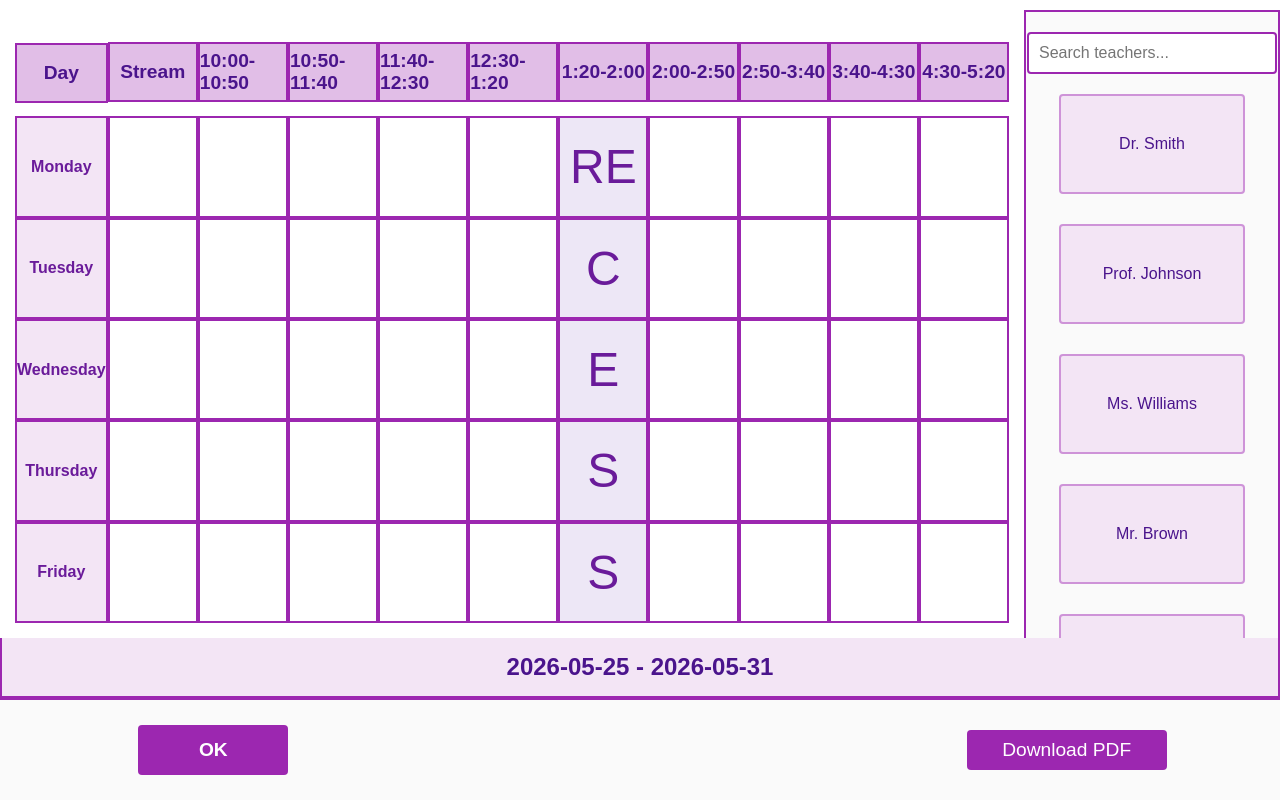
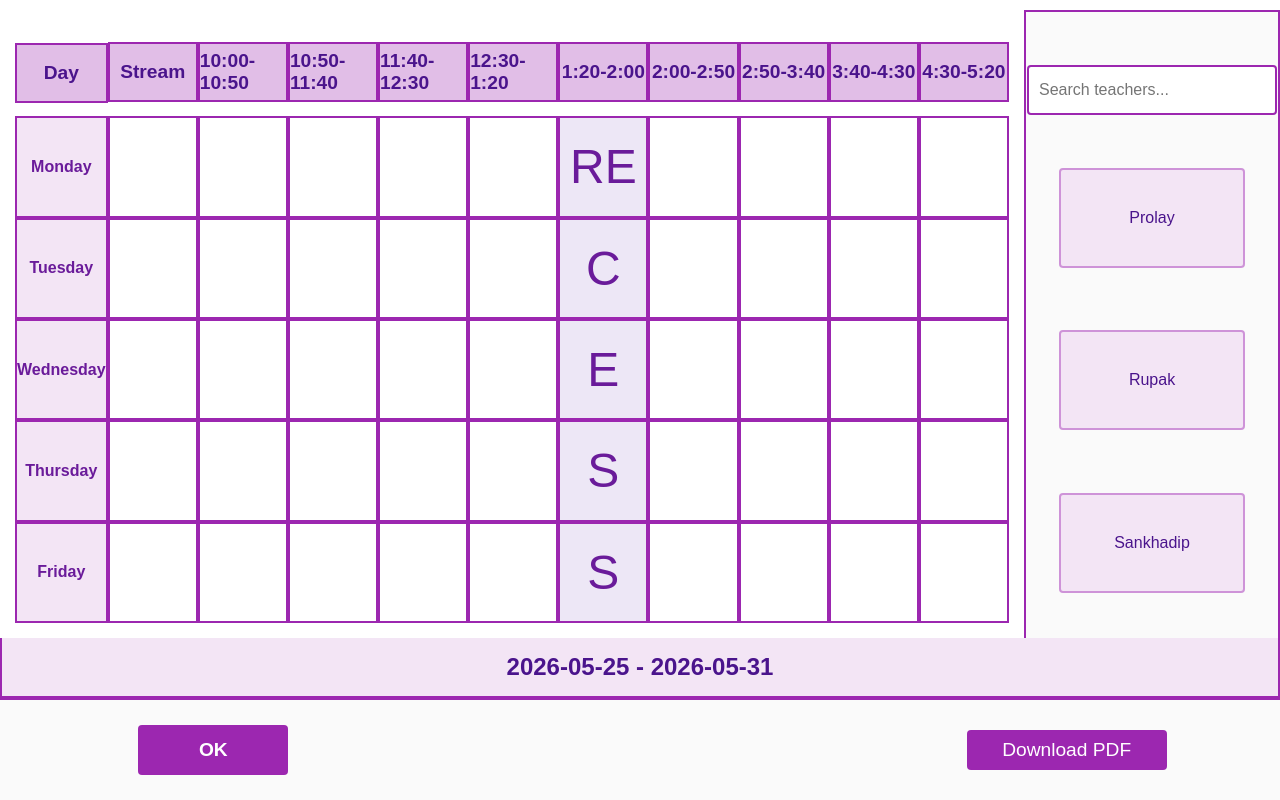
Before and after one commit to Satyanweshi01/Schedulo, a Flask app: page /editor/ in a window 1280 px wide. Run offline with Flask 3, Linux system fonts and the light colour scheme; data comes from the database, SQL or seed files in the repository.

Commit message:
Load editor teachers from database

```diff
--- a/app/blueprints/editor/routes.py
+++ b/app/blueprints/editor/routes.py
@@ -1,9 +1,18 @@
 from . import editor_bp # from current package importing the editor_bp from __init__
 from flask import render_template
 from .services import week
+from ...extensions import db
+from ...models import Teacher
 
 @editor_bp.route("/")
 def index():
     # week data
     current_week = week()
-    return render_template("editor.html",week=current_week)
+    teachers = db.session.execute(
+        db.select(Teacher).order_by(Teacher.teacher_id)
+    ).scalars().all()
+    teacher_data = [
+        {"id": teacher.teacher_id, "name": teacher.name}
+        for teacher in teachers
+    ]
+    return render_template("editor.html", week=current_week, teachers=teacher_data)
--- a/app/blueprints/editor/templates/editor.html
+++ b/app/blueprints/editor/templates/editor.html
@@ -125,6 +125,9 @@
         </main>
 
         <!-- Load the editor JavaScript after DOM is loaded -->
+        <script>
+            window.editorTeachers = {{ teachers | tojson }};
+        </script>
         <script src="{{ url_for('static', filename='js/editor.js') }}"></script>
     </body>
 </html>
--- a/app/static/js/editor.js
+++ b/app/static/js/editor.js
@@ -53,16 +53,8 @@ document.addEventListener('DOMContentLoaded', function() {
 function initializeEditor() {
     console.log('Initializing Schedulo editor...');
 
-    // TODO: Fetch teachers and subjects from backend API
-    // For now using mock data - replace with actual API call
-    scheduleState.teachers = [
-        { id: 1, name: 'Dr. Smith' },
-        { id: 2, name: 'Prof. Johnson' },
-        { id: 3, name: 'Ms. Williams' },
-        { id: 4, name: 'Mr. Brown' },
-        { id: 5, name: 'Dr. Davis' },
-        { id:6, name: 'MD SIR'},
-    ];
+    // Teachers are rendered by Flask from the database when the editor page loads.
+    scheduleState.teachers = window.editorTeachers || [];
 
     // Initialize empty schedule structure
     scheduleState.days.forEach(day => {
```
